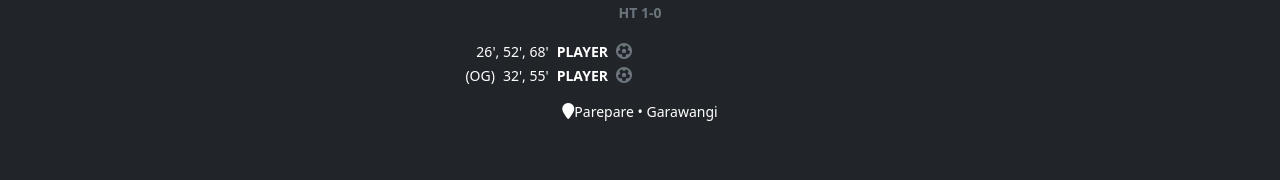
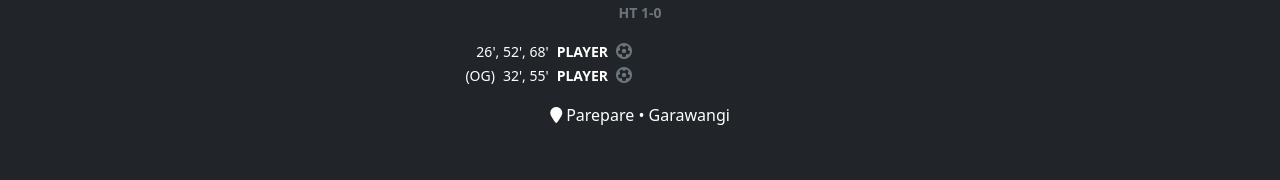
Before and after one commit to tesafc/tesafc.github.io, a Jekyll site: the page built from _matches/2022-10-08.md, in a window 1280 px wide. Shown: the part 901-1081 px from the top of the page. Built offline with Jekyll 4.4.1, drawn with Linux system fonts in a browser that asks for light colours; nearby versions of some CDN libraries.

Commit message:
Update match.html

```diff
--- a/_layouts/match.html
+++ b/_layouts/match.html
@@ -65,7 +65,7 @@ layout: default
         </div>
       </div>
       <div class="card-footer bg-transparent border-0">
-        <p class="card-text text-center text-capitalize mb-0"><i class="fa-solid fa-location-pin"></i><small>{{ page.stadium }} • {{ page.place }}</small></p>
+        <p class="card-text text-center text-capitalize mb-0 pt-1"><i class="fa-solid fa-location-pin pe-1"></i>{{ page.stadium }} • {{ page.place }}</p>
       </div>
     </div>
   </div>
```
